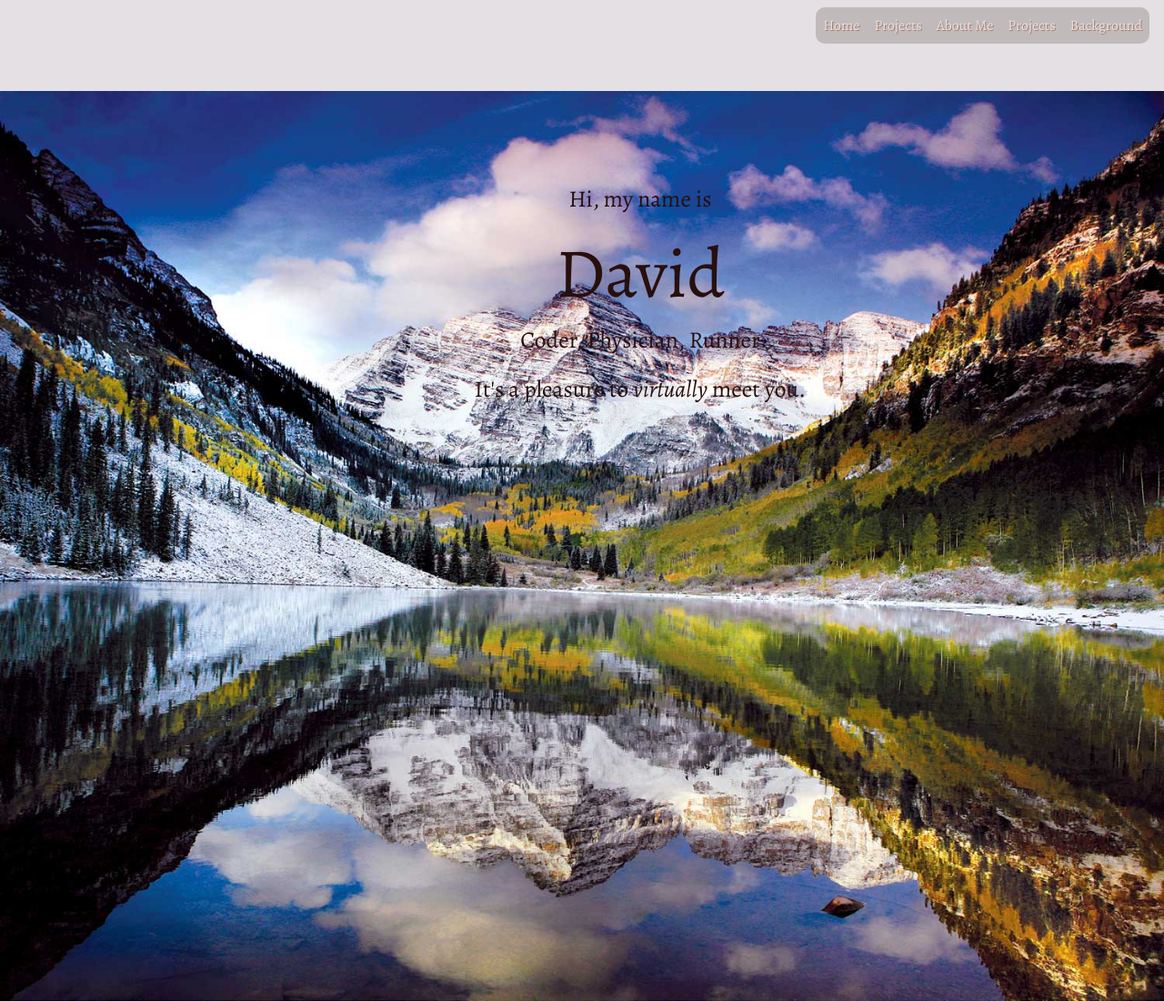
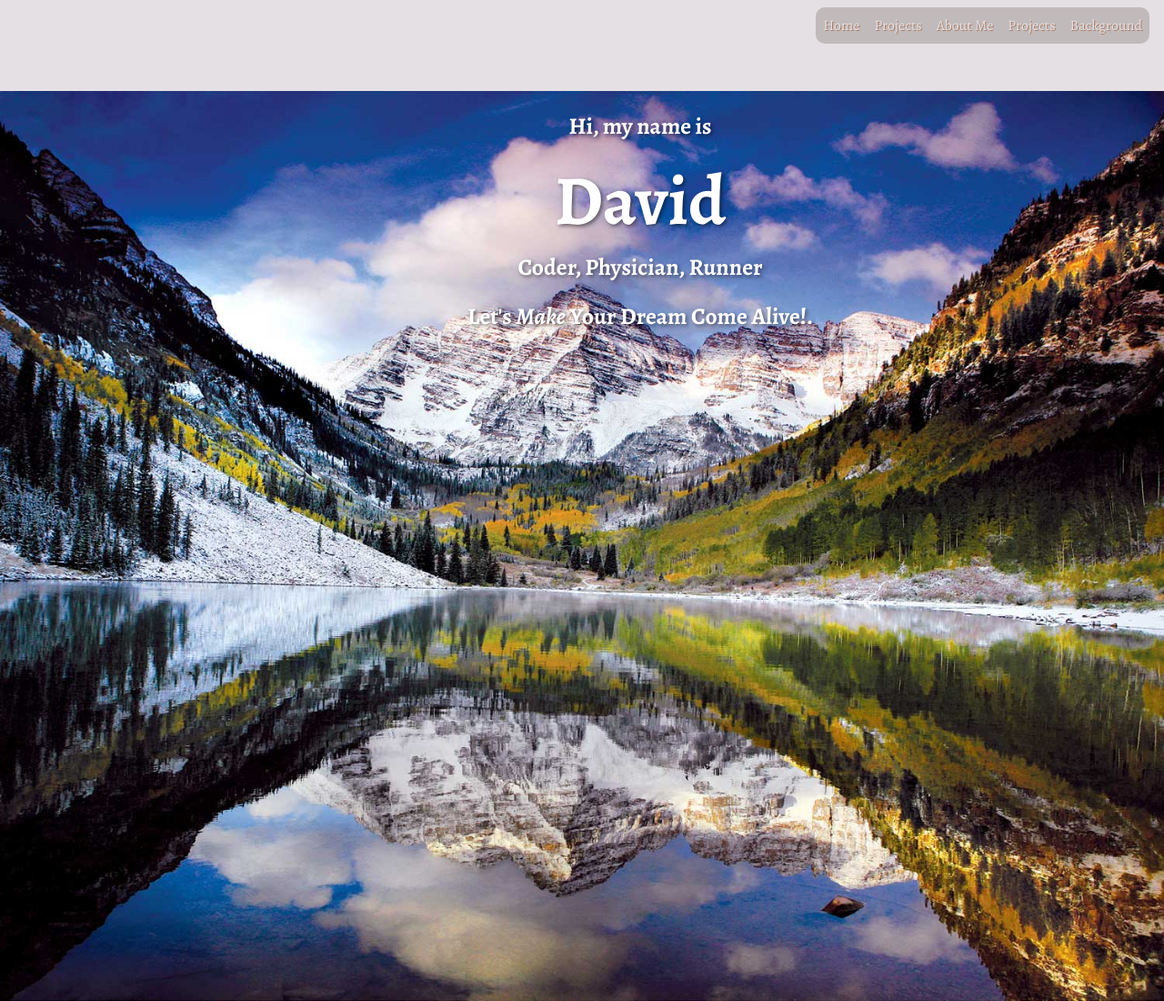
Before and after one commit to dkpatzer/Professional-Developer-Portfolio, a plain HTML site: page index.html in a window 1280 px wide. Shown: the top 1100 px of the page at 91% size. Drawn offline with nearby package versions, Linux system fonts and the light colour scheme; some icons are missing.

Commit message:
changed CSS Header style

```diff
--- a/css/style.css
+++ b/css/style.css
@@ -78,11 +78,18 @@ ul, ol {
 
 .centered {
   position: absolute;
-  top: 25%;
+  top: 15%;
   left: 5%;
   text-align: center;
-  width: 100%
+  width: 100%;
 }
+
+.centered p, .centered h1 {
+  font-weight: 800;
+  color: white;
+  text-shadow: 2px 2px 4px rgba(0, 0, 0, 0.5);
+}
+
 projects {
   padding-top: 100px;
   padding-bottom: 100px;
--- a/index.html
+++ b/index.html
@@ -43,7 +43,7 @@
       <p>Hi, my name is</p>
       <h1>David</h1>
       <p>Coder, Physician, Runner</p>
-      <p>It's a pleasure to <span>virtually</span> meet you.</p>
+      <p>Let's <span>Make</span> Your Dream Come Alive!.</p>
       <a href="https://github.com"><i class="fab fa-github-square"></i></a>
 
     </div>
@@ -123,7 +123,7 @@
     <div class="proj">
       <div class="row">
         <div class="col-md-6">
-         <a href="https://github.com/JAKGD/knowledge-is-power"><img src=".\images\Knowledge Is Power.png" alt="KIP App"></a>
+         <a href="https://github.com/JAKGD/knowledge-is-power"><img src=".\images/Knowledge Is Power.png" alt="KIP App"></a>
         </div>
         <div class="col-md-6 proj-des">
           <a href="https://github.com/JAKGD/knowledge-is-power">
@@ -152,7 +152,7 @@
      <a href="https://github.com/orgs/food-friendz/repositories"></a>
      <!-- HTML -->
 <div class="image-container">
-  <img src=".\images\Food Friendz Logo.png" alt="Food Friendz Logo">
+  <img src="./images/Food Friendz Logo.png" alt="Food Friendz Logo">
 </div>
     </div>
     <div class="col-md-6 proj-des">
```
